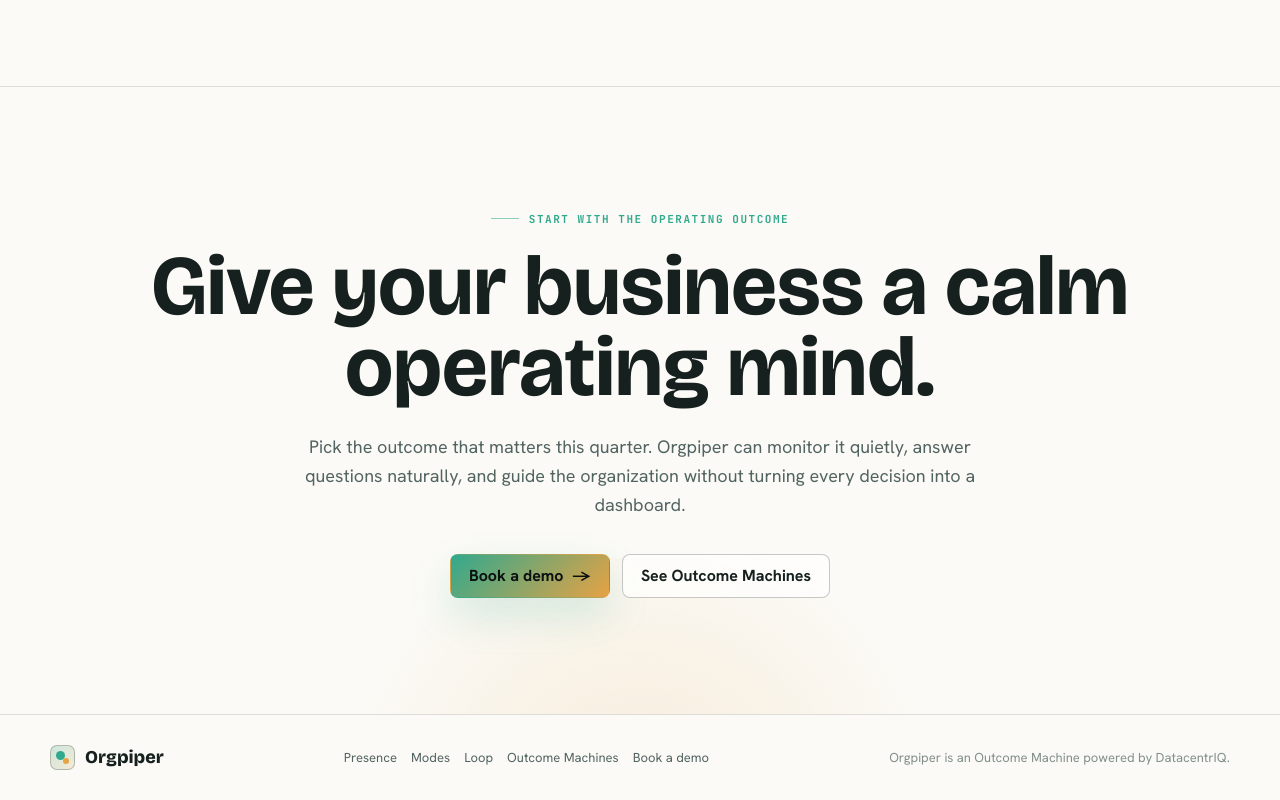
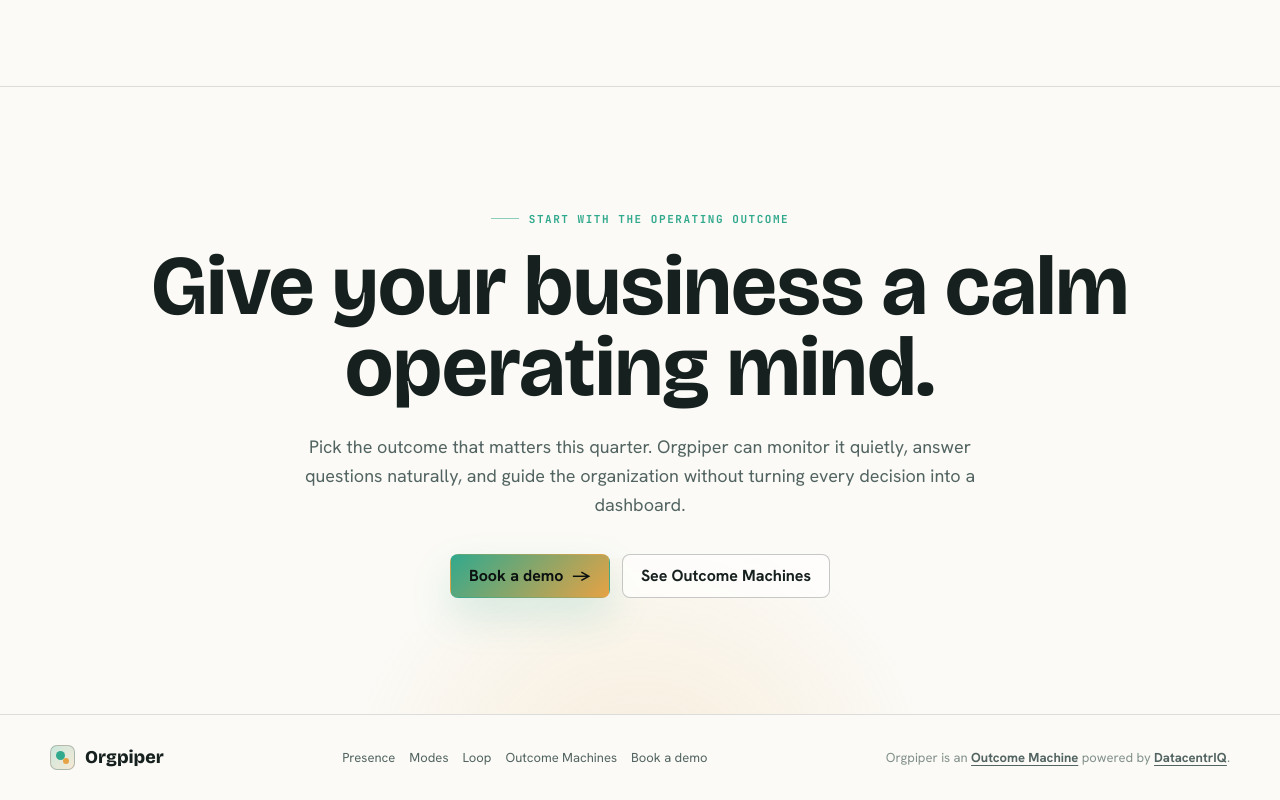
Before and after one commit to amitrathore/orgpiper-web, a plain HTML site: page index.html in a window 1280 px wide. Shown: the part 5137-5937 px from the top of the page. Drawn offline with nearby package versions, Linux system fonts and the light colour scheme.

Commit message:
Link footer attribution

```diff
--- a/index.html
+++ b/index.html
@@ -276,7 +276,12 @@
           <a href="#machines">Outcome Machines</a>
           <a href="#contact">Book a demo</a>
         </div>
-        <div class="fnote">Orgpiper is an Outcome Machine powered by DatacentrIQ.</div>
+        <div class="fnote">
+          Orgpiper is an
+          <a href="https://outcomemachines.com">Outcome Machine</a>
+          powered by
+          <a href="https://datacentriq.co">DatacentrIQ</a>.
+        </div>
       </div>
     </footer>
 
--- a/styles.css
+++ b/styles.css
@@ -920,6 +920,17 @@ img {
   font-size: 13px;
 }
 
+.fnote a {
+  color: var(--muted);
+  font-weight: 700;
+  text-decoration: underline;
+  text-underline-offset: 3px;
+}
+
+.fnote a:hover {
+  color: var(--ink);
+}
+
 .reveal {
   opacity: 1;
   transform: none;
```
